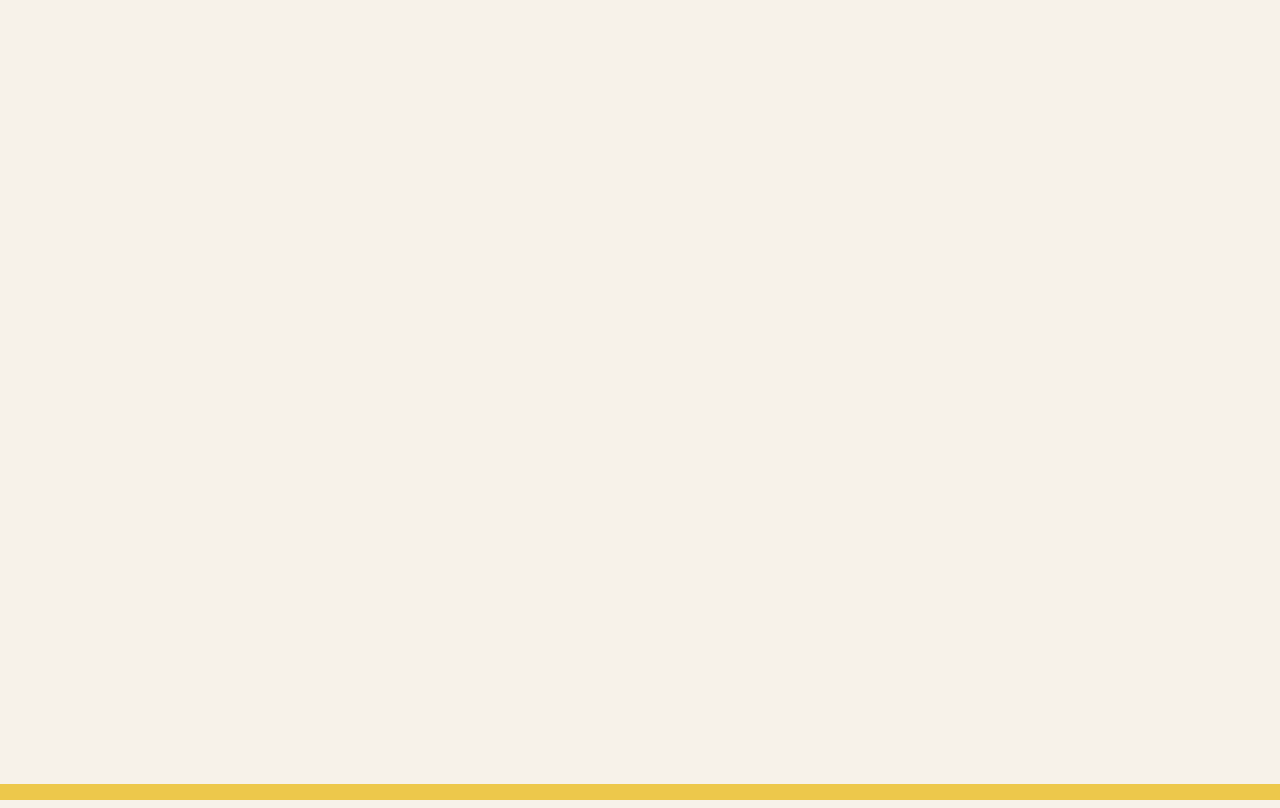
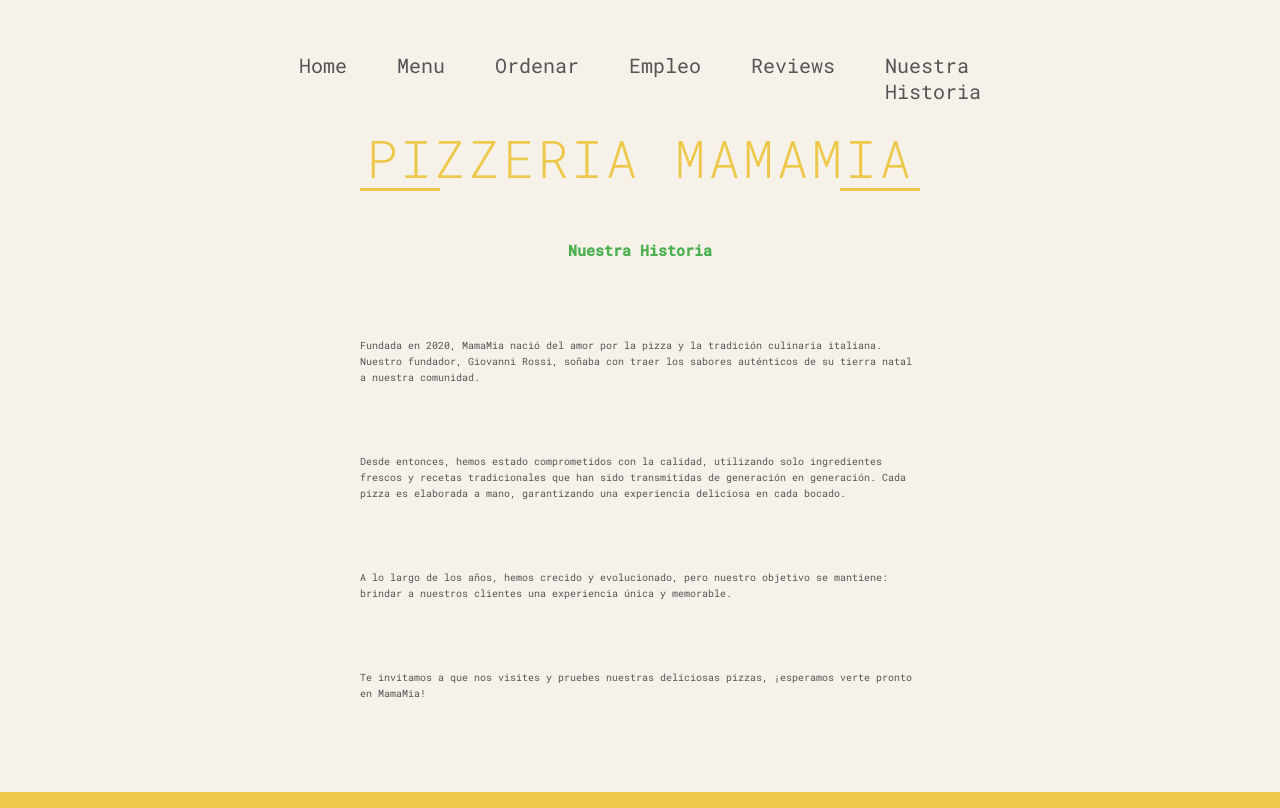
Before and after one commit to Macias-Monica/mamamia, a React (Create React App) app: page /AboutUs in a window 1280 px wide. Before the commit this address had no page. Built offline with nearby package versions, Linux system fonts and the light colour scheme.

Commit message:
Proyecto 2 - About Us

```diff
--- /dev/null
+++ b/src/AboutUs.js
@@ -0,0 +1,48 @@
+import React from "react";
+import Header from "./NavBar"; // Asegúrate de importar tu Navbar
+
+function AboutUs() {
+  return (
+    <div className="container">
+      <Header />
+      <h2>Nuestra Historia</h2>
+      <p>
+        Fundada en 2020, MamaMia nació del amor por la pizza y la tradición culinaria italiana.
+        Nuestro fundador, Giovanni Rossi, soñaba con traer los sabores auténticos de su tierra natal a nuestra comunidad.
+      </p>
+      <p>
+        Desde entonces, hemos estado comprometidos con la calidad, utilizando solo ingredientes frescos y
+        recetas tradicionales que han sido transmitidas de generación en generación.
+        Cada pizza es elaborada a mano, garantizando una experiencia deliciosa en cada bocado.
+      </p>
+      <p>
+        A lo largo de los años, hemos crecido y evolucionado, pero nuestro objetivo se mantiene:
+        brindar a nuestros clientes una experiencia única y memorable.
+      </p>
+      <p>
+        Te invitamos a que nos visites y pruebes nuestras deliciosas pizzas, ¡esperamos verte pronto en MamaMia!
+      </p>
+
+      <style jsx>{`
+        .container {
+          max-width: 600px;
+          margin: auto;
+          padding: 20px;
+        }
+
+        h2 {
+          color: #4CAF50;
+          margin-bottom: 20px;
+        }
+
+        p {
+          margin: 10px 0;
+          line-height: 1.6;
+          color: #555;
+        }
+      `}</style>
+    </div>
+  );
+}
+
+export default AboutUs;
--- a/src/NavBar.js
+++ b/src/NavBar.js
@@ -20,6 +20,9 @@ export default function Header() {
           <li>
             <Link to="/reviews">Reviews</Link>
           </li>
+          <li>
+            <Link to="/aboutus">Nuestra Historia</Link>
+          </li>
         </ul>
       </nav>
       <h1>Pizzeria MamaMia</h1>
--- a/src/index.js
+++ b/src/index.js
@@ -7,6 +7,7 @@ import Menu from "./Menu";
 import React from "react";
 import JobApplicationPage from "./jobs";
 import ReviewsPage from "./reviews";
+import AboutUs from "./AboutUs"; // Importa el nuevo componente
 
 const root = ReactDOM.createRoot(document.getElementById("root"));
 
@@ -19,6 +20,7 @@ root.render(
         <Route path="/order" element={<OrderPage />} />
         <Route path="/jobs" element={<JobApplicationPage />} />
         <Route path="/reviews" element={<ReviewsPage />} />
+		<Route path="/AboutUs" element={<AboutUs />} />
       </Routes>
     </Router>
   </React.StrictMode>
```
